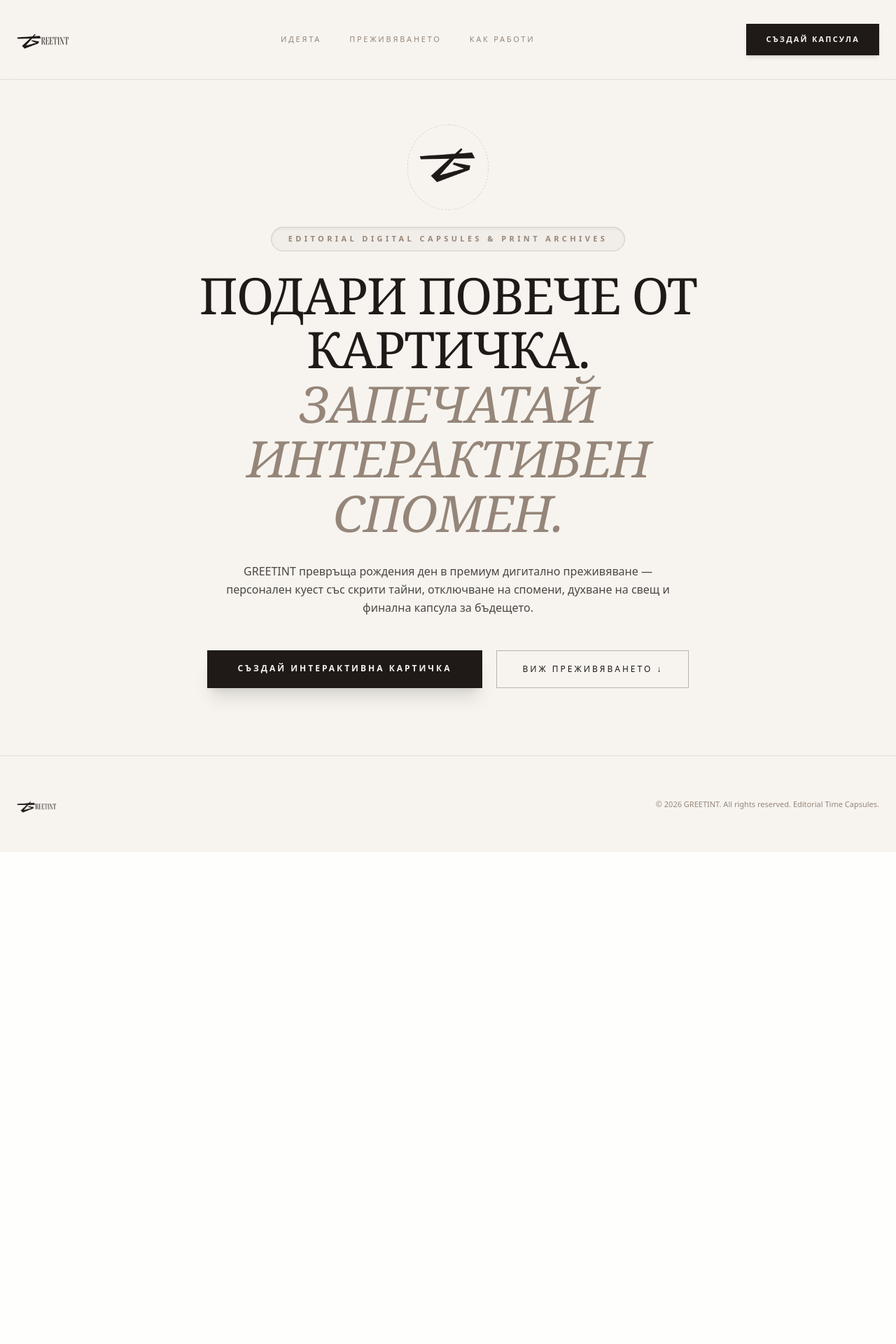
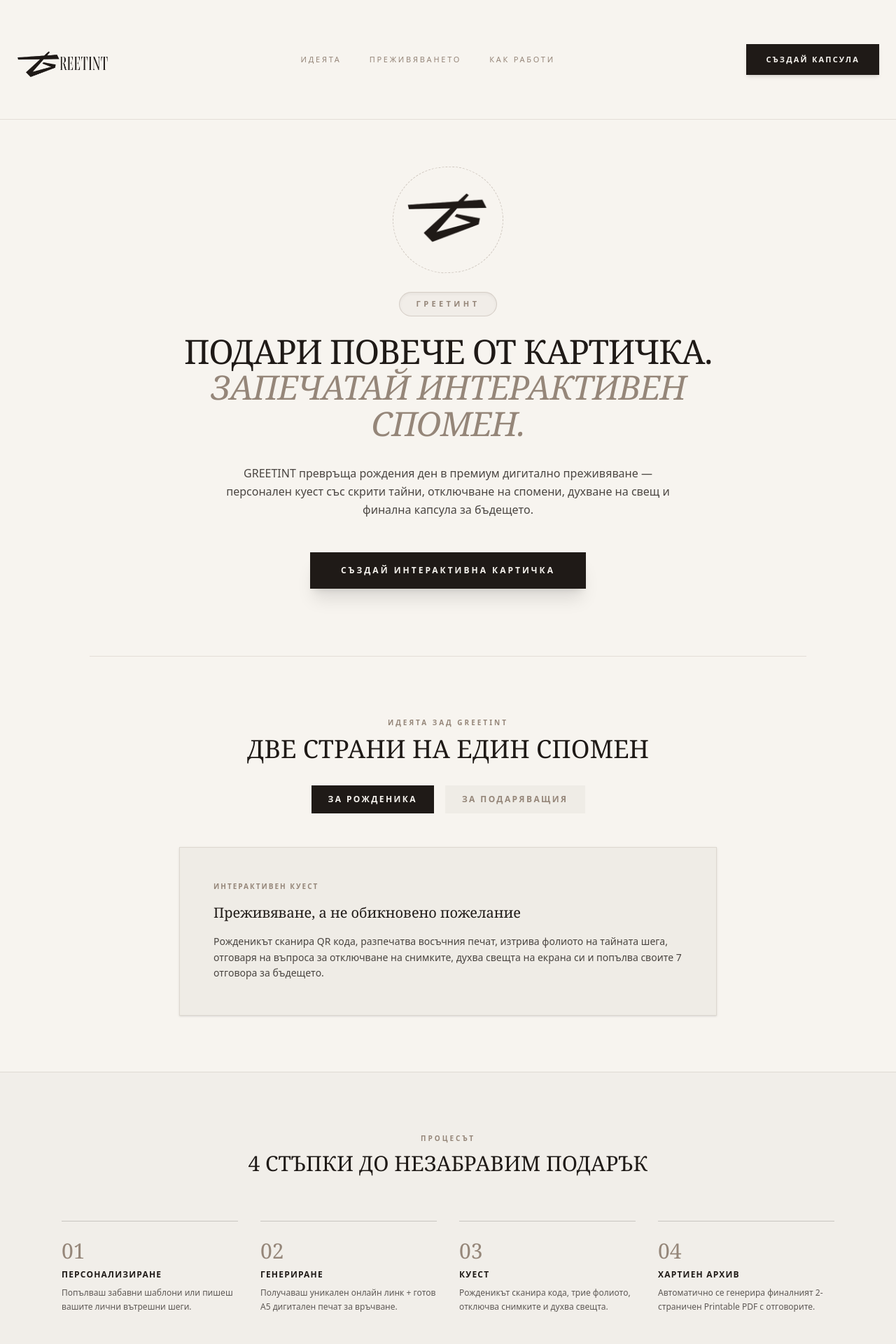
Before and after one commit to greetint/Greetint, a Next.js app: page / in a window 1280 px wide. Shown: the top 1920 px of the page at 70% size. Before the commit the page ends 1217 px from the top, so only its background shows below. Built offline with nearby package versions, Linux system fonts and the light colour scheme.

Commit message:
Updated logo sizes, font styling and animated landing page

```diff
--- a/app/page.tsx
+++ b/app/page.tsx
@@ -3,6 +3,7 @@
 import React, { useState } from 'react';
 import Logo from '@/components/Logo';
 import Link from 'next/link';
+import { motion } from 'framer-motion';
 
 export default function LandingPage() {
   const [activeTab, setActiveTab] = useState<'giver' | 'receiver'>('receiver');
@@ -11,11 +12,16 @@ export default function LandingPage() {
   return (
     <div className="min-h-screen bg-[#F7F4EF] text-[#1F1A17] font-sans selection:bg-[#DBCEB3] selection:text-[#1F1A17] overflow-x-hidden">
 
-      {/* HEADER */}
-      <header className="sticky top-0 z-50 backdrop-blur-md bg-[#F7F4EF]/85 border-b border-[#958679]/20 px-6 py-4">
+      {/* 1. HEADER (НАВИГАЦИЯ) */}
+      <motion.header
+        initial={{ opacity: 0, y: -20 }}
+        animate={{ opacity: 1, y: 0 }}
+        transition={{ duration: 0.8, ease: 'easeOut' }}
+        className="sticky top-0 z-50 backdrop-blur-md bg-[#F7F4EF]/85 border-b border-[#958679]/20 px-6 py-4"
+      >
         <div className="max-w-7xl mx-auto flex items-center justify-between">
           <Link href="/" className="hover:opacity-80 transition">
-            <Logo variant="horizontal" height={34} />
+            <Logo variant="horizontal" height={60} />
           </Link>
 
           <nav className="hidden md:flex gap-10 text-[11px] tracking-[0.25em] uppercase text-[#958679] font-medium">
@@ -31,42 +37,178 @@ export default function LandingPage() {
             Създай Капсула
           </Link>
         </div>
-      </header>
+      </motion.header>
 
-      {/* HERO SECTION */}
+      {/* 2. HERO SECTION (ГЛАВНА АНИМИРАНА ПРЕЗЕНТАЦИЯ) */}
       <section className="relative max-w-5xl mx-auto px-6 pt-20 pb-24 text-center flex flex-col items-center">
-        <div className="relative mb-10 group cursor-pointer">
-          <div className="absolute -inset-4 rounded-full border border-dashed border-[#958679]/30 group-hover:rotate-180 transition duration-1000 ease-out" />
-          <Logo variant="icon-only" height={84} />
-        </div>
 
-        <span className="inline-block text-[10px] md:text-[11px] uppercase tracking-[0.4em] text-[#958679] mb-6 font-semibold px-6 py-2 border border-[#958679]/30 rounded-full bg-[#EFECE6]/80 shadow-inner">
-          Editorial Digital Capsules & Print Archives
-        </span>
+        {/* Анимиран монограм с въртящ се пръстен */}
+        <motion.div
+          initial={{ scale: 0.8, opacity: 0 }}
+          animate={{ scale: 1, opacity: 1 }}
+          transition={{ duration: 1, ease: 'easeOut' }}
+          className="relative mb-10 group cursor-pointer"
+        >
+          <motion.div
+            animate={{ rotate: 360 }}
+            transition={{ duration: 25, repeat: Infinity, ease: 'linear' }}
+            className="absolute -inset-4 rounded-full border border-dashed border-[#958679]/40"
+          />
+          <Logo variant="icon-only" height={120} />
+        </motion.div>
 
-        <h1 className="text-4xl sm:text-6xl md:text-7xl font-serif text-[#1F1A17] mb-8 uppercase leading-[1.08] tracking-tight max-w-4xl">
+        {/* Етикет */}
+        <motion.span
+          initial={{ opacity: 0, y: 15 }}
+          animate={{ opacity: 1, y: 0 }}
+          transition={{ duration: 0.8, delay: 0.2 }}
+          className="inline-block text-[10px] md:text-[11px] uppercase tracking-[0.4em] text-[#958679] mb-6 font-semibold px-6 py-2 border border-[#958679]/30 rounded-full bg-[#EFECE6]/80 shadow-inner"
+        > Греетинт
+        </motion.span>
+
+        {/* Главно Заглавие */}
+        <motion.h1
+          initial={{ opacity: 0, y: 20 }}
+          animate={{ opacity: 1, y: 0 }}
+          transition={{ duration: 0.9, delay: 0.3 }}
+          className="text-2xl sm:text-4xl md:text-5xl font-serif text-[#1F1A17] mb-8 uppercase leading-[1.08] tracking-tight max-w-4xl"
+        >
           Подари повече от картичка. <br />
           <span className="italic font-normal text-[#958679]">Запечатай интерактивен спомен.</span>
-        </h1>
+        </motion.h1>
 
-        <p className="max-w-2xl text-[#1F1A17]/80 text-sm md:text-base leading-relaxed mb-12 font-light">
+        {/* Подзаглавие */}
+        <motion.p
+          initial={{ opacity: 0, y: 20 }}
+          animate={{ opacity: 1, y: 0 }}
+          transition={{ duration: 0.9, delay: 0.4 }}
+          className="max-w-2xl text-[#1F1A17]/80 text-sm md:text-base leading-relaxed mb-12 font-light"
+        >
           GREETINT превръща рождения ден в премиум дигитално преживяване — персонален куест със скрити тайни, отключване на спомени, духване на свещ и финална капсула за бъдещето.
-        </p>
+        </motion.p>
 
-        <div className="flex flex-col sm:flex-row gap-5 w-full sm:w-auto">
+        {/* Бутони */}
+        <motion.div
+          initial={{ opacity: 0, y: 20 }}
+          animate={{ opacity: 1, y: 0 }}
+          transition={{ duration: 0.9, delay: 0.5 }}
+          className="flex flex-col sm:flex-row gap-5 w-full sm:w-auto"
+        >
           <Link
             href="/create"
-            className="bg-[#1F1A17] text-[#F7F4EF] hover:bg-[#958679] px-11 py-4.5 text-xs uppercase tracking-[0.25em] font-bold transition duration-300 shadow-xl text-center"
+            className="bg-[#1F1A17] text-[#F7F4EF] hover:bg-[#958679] px-11 py-4.5 text-xs uppercase tracking-[0.25em] font-bold transition duration-300 shadow-xl text-center transform hover:-translate-y-1"
           >
             Създай Интерактивна Картичка
           </Link>
-          <a
-            href="#experience"
-            className="border border-[#1F1A17]/30 text-[#1F1A17] hover:border-[#1F1A17] hover:bg-[#EFECE6] px-9 py-4.5 text-xs uppercase tracking-[0.25em] font-medium transition duration-300 text-center"
-          >
-            Виж Преживяването ↓
-          </a>
+
+        </motion.div>
+      </section>
+
+      {/* 4. ТАБОВЕ ЗА ПРЕГЛЕД (ДВЕТЕ СТРАНИ НА ПРЕЖИВЯВАНЕТО) */}
+      <section id="concept" className="max-w-5xl mx-auto px-6 py-20 border-t border-[#958679]/20">
+        <div className="text-center max-w-2xl mx-auto mb-12">
+          <span className="text-[10px] uppercase tracking-[0.3em] text-[#958679] font-bold">Идеята зад GREETINT</span>
+          <h2 className="text-2xl md:text-4xl font-serif uppercase text-[#1F1A17] mt-2">
+            Две страни на един спомен
+          </h2>
+
+          <div className="flex justify-center gap-4 mt-8">
+            <button
+              onClick={() => setActiveTab('receiver')}
+              className={`px-6 py-3 text-xs uppercase tracking-[0.2em] font-bold transition duration-300 ${
+                activeTab === 'receiver'
+                  ? 'bg-[#1F1A17] text-[#F7F4EF]'
+                  : 'bg-[#EFECE6] text-[#958679] hover:text-[#1F1A17]'
+              }`}
+            >
+              За Рожденика
+            </button>
+            <button
+              onClick={() => setActiveTab('giver')}
+              className={`px-6 py-3 text-xs uppercase tracking-[0.2em] font-bold transition duration-300 ${
+                activeTab === 'giver'
+                  ? 'bg-[#1F1A17] text-[#F7F4EF]'
+                  : 'bg-[#EFECE6] text-[#958679] hover:text-[#1F1A17]'
+              }`}
+            >
+              За Подаряващия
+            </button>
+          </div>
         </div>
+
+        <motion.div
+          key={activeTab}
+          initial={{ opacity: 0, y: 10 }}
+          animate={{ opacity: 1, y: 0 }}
+          transition={{ duration: 0.4 }}
+          className="bg-[#EFECE6] p-8 md:p-12 border border-[#958679]/20 max-w-3xl mx-auto shadow-sm"
+        >
+          {activeTab === 'receiver' ? (
+            <div className="space-y-4 text-center md:text-left">
+              <span className="text-[10px] uppercase tracking-[0.2em] text-[#958679] font-bold block">Интерактивен Куест</span>
+              <h3 className="text-xl font-serif text-[#1F1A17]">Преживяване, а не обикновено пожелание</h3>
+              <p className="text-xs md:text-sm text-[#1F1A17]/80 leading-relaxed">
+                Рожденикът сканира QR кода, разпечатва восъчния печат, изтрива фолиото на тайната шега, отговаря на въпроса за отключване на снимките, духва свещта на екрана си и попълва своите 7 отговора за бъдещето.
+              </p>
+            </div>
+          ) : (
+            <div className="space-y-4 text-center md:text-left">
+              <span className="text-[10px] uppercase tracking-[0.2em] text-[#958679] font-bold block">Бързо и Лесно</span>
+              <h3 className="text-xl font-serif text-[#1F1A17]">Сглоби персонализиран подарък за минути</h3>
+              <p className="text-xs md:text-sm text-[#1F1A17]/80 leading-relaxed">
+                Попълваш 3 бързи закачки, избираш от нашите готови забавни реплики (или пишеш свои), качваш любимите снимки и пишеш пожеланието. Всичко останало се подрежда автоматично.
+              </p>
+            </div>
+          )}
+        </motion.div>
+      </section>
+
+      {/* 5. СТЪПКИТЕ (КАК РАБОТИ) */}
+      <section id="process" className="bg-[#EFECE6]/60 py-20 border-y border-[#958679]/20">
+        <div className="max-w-6xl mx-auto px-6">
+          <div className="text-center mb-16">
+            <span className="text-[10px] uppercase tracking-[0.3em] text-[#958679] font-bold">Процесът</span>
+            <h2 className="text-2xl md:text-3xl font-serif uppercase text-[#1F1A17] mt-2">
+              4 стъпки до незабравим подарък
+            </h2>
+          </div>
+
+          <div className="grid grid-cols-1 md:grid-cols-4 gap-8">
+            {[
+              { num: '01', title: 'Персонализиране', desc: 'Попълваш забавни шаблони или пишеш вашите лични вътрешни шеги.' },
+              { num: '02', title: 'Генериране', desc: 'Получаваш уникален онлайн линк + готов А5 дигитален печат за връчване.' },
+              { num: '03', title: 'Куест', desc: 'Рожденикът сканира кода, трие фолиото, отключва снимките и духва свещта.' },
+              { num: '04', title: 'Хартиен Архив', desc: 'Автоматично се генерира финалният 2-страничен Printable PDF с отговорите.' },
+            ].map((step, idx) => (
+              <motion.div
+                key={idx}
+                initial={{ opacity: 0, y: 20 }}
+                whileInView={{ opacity: 1, y: 0 }}
+                viewport={{ once: true }}
+                transition={{ duration: 0.6, delay: idx * 0.15 }}
+                className="border-t border-[#1F1A17]/20 pt-6"
+              >
+                <span className="text-3xl font-serif text-[#958679] font-light">{step.num}</span>
+                <h4 className="text-xs uppercase tracking-widest font-bold mt-2 mb-2 text-[#1F1A17]">{step.title}</h4>
+                <p className="text-xs text-[#1F1A17]/70 leading-relaxed">{step.desc}</p>
+              </motion.div>
+            ))}
+          </div>
+        </div>
+      </section>
+
+      {/* 6. ФИНАЛЕН CTA */}
+      <section className="max-w-4xl mx-auto px-6 py-24 text-center">
+        <Logo variant="icon-only" height={56} className="mb-6 opacity-90" />
+        <h2 className="text-3xl md:text-5xl font-serif uppercase text-[#1F1A17] mb-6 tracking-tight">
+          Готови ли сте да запечатате първия си спомен?
+        </h2>
+        <Link
+          href="/create"
+          className="inline-block bg-[#1F1A17] text-[#F7F4EF] hover:bg-[#958679] px-12 py-5 text-xs uppercase tracking-[0.3em] font-bold transition duration-300 shadow-xl transform hover:-translate-y-1"
+        >
+          Създай Интерактивна Картичка
+        </Link>
       </section>
 
       {/* FOOTER */}
```
